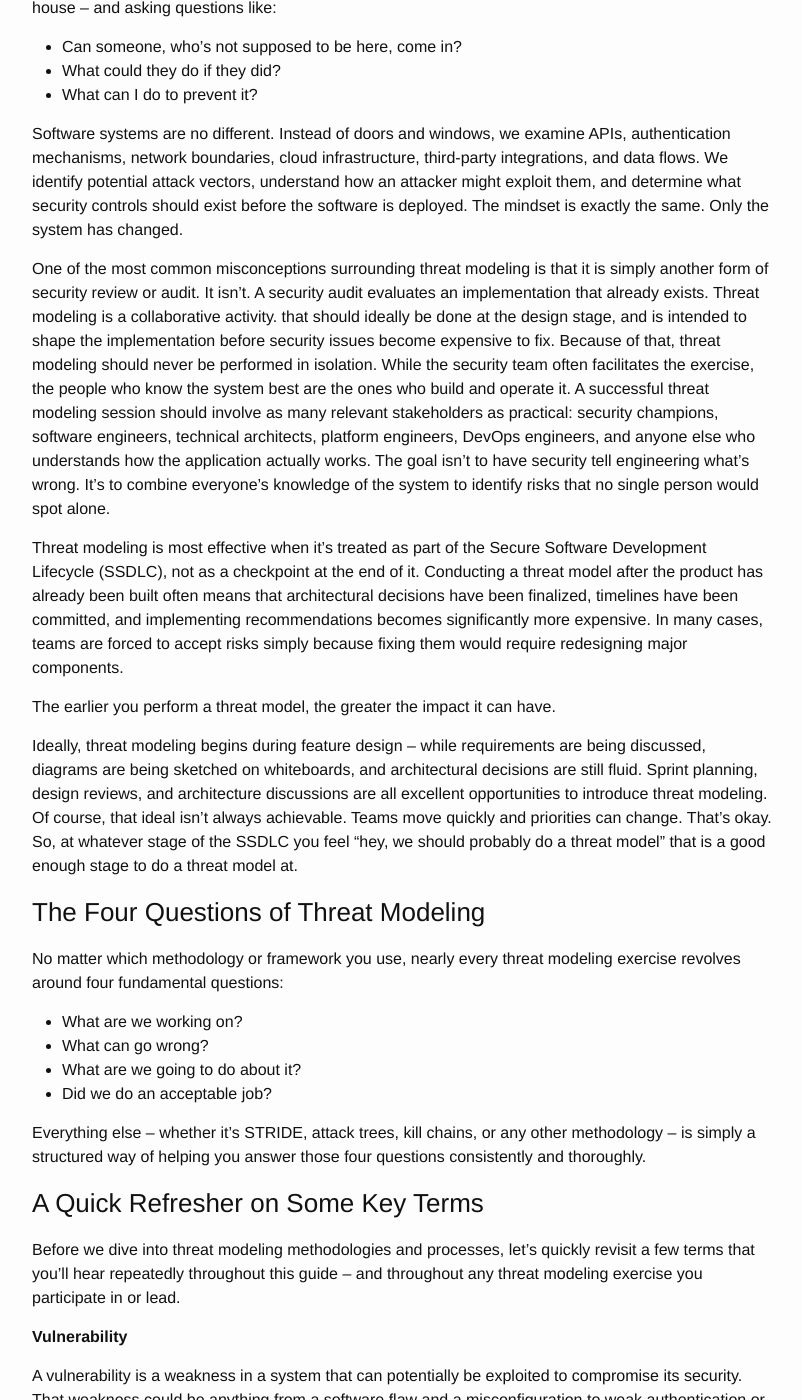
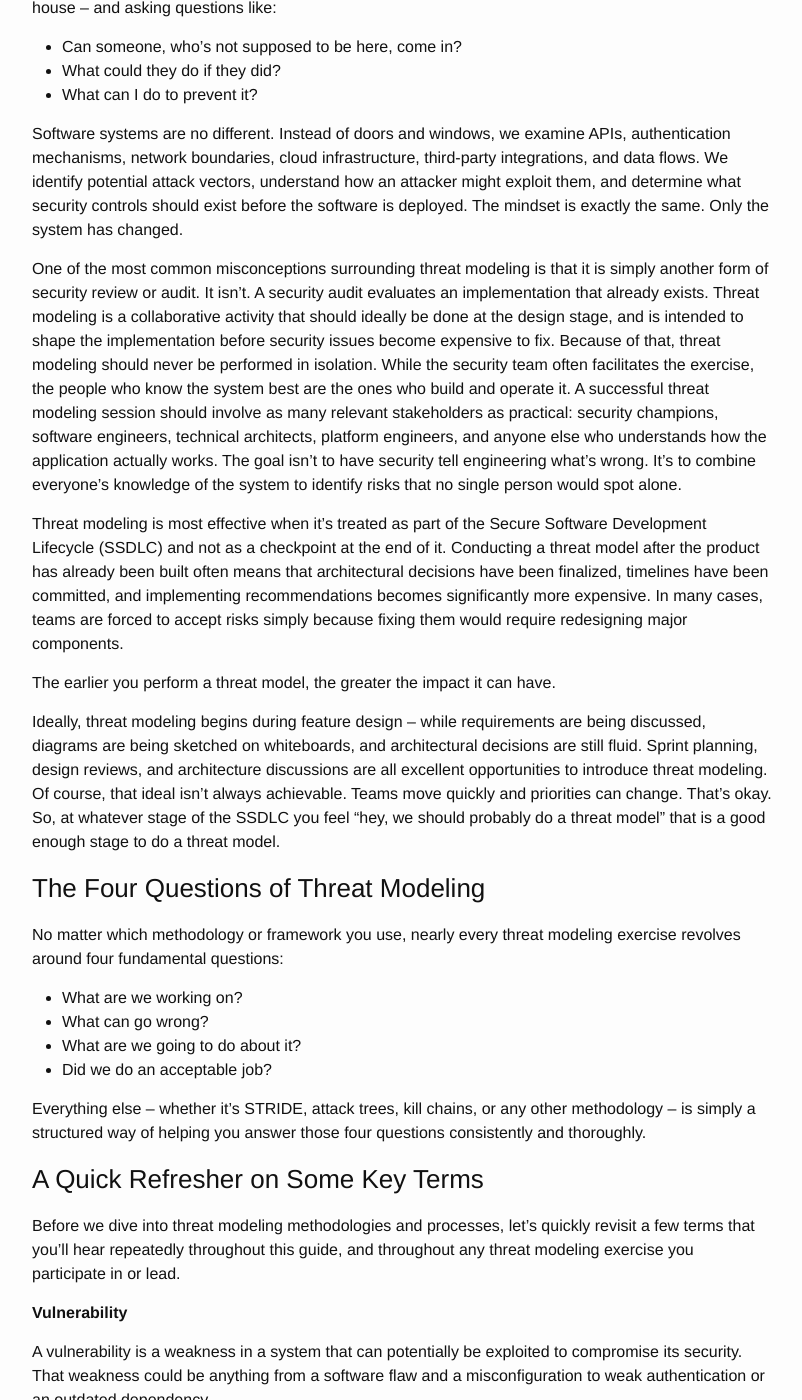
Before and after one commit to thatvirdiguy/thatvirdiguy.github.io, a Jekyll site: the page built from _posts/2026-07-06-threat-modeling-101.md, in a window 1280 px wide and 1400 px high, scrolled down 1074 px. Shown: the whole window, without its empty margins (238-1040 px from the left). Built offline with Jekyll 4.4.1, drawn with Linux system fonts in a browser that asks for light colours; our own code applies the rules of GitHub Pages for plain Markdown files; some of the changed text lies outside the part shown.

Commit message:
Update 2026-07-06-threat-modeling-101.md

```diff
--- a/_posts/2026-07-06-threat-modeling-101.md
+++ b/_posts/2026-07-06-threat-modeling-101.md
@@ -24,13 +24,13 @@
 
 Software systems are no different. Instead of doors and windows, we examine APIs, authentication mechanisms, network boundaries, cloud infrastructure, third-party integrations, and data flows. We identify potential attack vectors, understand how an attacker might exploit them, and determine what security controls should exist before the software is deployed. The mindset is exactly the same. Only the system has changed.
 
-One of the most common misconceptions surrounding threat modeling is that it is simply another form of security review or audit. It isn't. A security audit evaluates an implementation that already exists. Threat modeling is a collaborative activity. that should ideally be done at the design stage, and is intended to shape the implementation before security issues become expensive to fix. Because of that, threat modeling should never be performed in isolation. While the security team often facilitates the exercise, the people who know the system best are the ones who build and operate it. A successful threat modeling session should involve as many relevant stakeholders as practical: security champions, software engineers, technical architects, platform engineers, DevOps engineers, and anyone else who understands how the application actually works. The goal isn't to have security tell engineering what's wrong. It's to combine everyone's knowledge of the system to identify risks that no single person would spot alone.
+One of the most common misconceptions surrounding threat modeling is that it is simply another form of security review or audit. It isn't. A security audit evaluates an implementation that already exists. Threat modeling is a collaborative activity that should ideally be done at the design stage, and is intended to shape the implementation before security issues become expensive to fix. Because of that, threat modeling should never be performed in isolation. While the security team often facilitates the exercise, the people who know the system best are the ones who build and operate it. A successful threat modeling session should involve as many relevant stakeholders as practical: security champions, software engineers, technical architects, platform engineers, and anyone else who understands how the application actually works. The goal isn't to have security tell engineering what's wrong. It's to combine everyone's knowledge of the system to identify risks that no single person would spot alone.
 
-Threat modeling is most effective when it's treated as part of the Secure Software Development Lifecycle (SSDLC), not as a checkpoint at the end of it. Conducting a threat model after the product has already been built often means that architectural decisions have been finalized, timelines have been committed, and implementing recommendations becomes significantly more expensive. In many cases, teams are forced to accept risks simply because fixing them would require redesigning major components.
+Threat modeling is most effective when it's treated as part of the Secure Software Development Lifecycle (SSDLC) and not as a checkpoint at the end of it. Conducting a threat model after the product has already been built often means that architectural decisions have been finalized, timelines have been committed, and implementing recommendations becomes significantly more expensive. In many cases, teams are forced to accept risks simply because fixing them would require redesigning major components.
 
 The earlier you perform a threat model, the greater the impact it can have.
 
-Ideally, threat modeling begins during feature design – while requirements are being discussed, diagrams are being sketched on whiteboards, and architectural decisions are still fluid. Sprint planning, design reviews, and architecture discussions are all excellent opportunities to introduce threat modeling. Of course, that ideal isn't always achievable. Teams move quickly and priorities can change. That's okay. So, at whatever stage of the SSDLC you feel "hey, we should probably do a threat model" that is a good enough stage to do a threat model at.
+Ideally, threat modeling begins during feature design – while requirements are being discussed, diagrams are being sketched on whiteboards, and architectural decisions are still fluid. Sprint planning, design reviews, and architecture discussions are all excellent opportunities to introduce threat modeling. Of course, that ideal isn't always achievable. Teams move quickly and priorities can change. That's okay. So, at whatever stage of the SSDLC you feel "hey, we should probably do a threat model" that is a good enough stage to do a threat model.
 
 ### The Four Questions of Threat Modeling
 
@@ -45,7 +45,7 @@
 
 ### A Quick Refresher on Some Key Terms
 
-Before we dive into threat modeling methodologies and processes, let's quickly revisit a few terms that you'll hear repeatedly throughout this guide – and throughout any threat modeling exercise you participate in or lead.
+Before we dive into threat modeling methodologies and processes, let's quickly revisit a few terms that you'll hear repeatedly throughout this guide, and throughout any threat modeling exercise you participate in or lead.
 
 **Vulnerability**
 
@@ -94,9 +94,7 @@
 
 A flaw, however, is a weakness in the design or architecture of the system itself. It may involve missing trust boundaries, insecure authentication flows, poor authorization models, or assumptions that simply don't hold up against an attacker.
 
-You want to focus more on identifying the shortcomings in the design of the system than the shortcomings in the development/deployment of the system.
-
-Finding bugs during a threat modeling exercise is certainly valuable. Bugs often become entry points for attackers and should be addressed. But the real value of threat modeling lies in uncovering architectural flaws before they're built into the product. Design flaws are generally more expensive to fix once a system is in production, which is precisely why threat modeling aims to identify them as early as possible. In short, bugs are implementation problems. Flaws are design problems. A mature threat modeling practice focuses on both – but prioritizes finding the latter.
+You want to focus more on identifying the shortcomings in the design of the system than the shortcomings in the development/deployment of the system. Finding bugs during a threat modeling exercise is certainly valuable. Bugs often become entry points for attackers and should be addressed. But the real value of threat modeling lies in uncovering architectural flaws before they're built into the product. Design flaws are generally more expensive to fix once a system is in production, which is precisely why threat modeling aims to identify them as early as possible. In short, bugs are implementation problems. Flaws are design problems. A mature threat modeling practice focuses on both – but prioritizes finding the latter.
 
 ### Threat Modeling Methods and Approaches
 
@@ -237,7 +235,6 @@
 | 6. Attack Modeling                     | - Attack Surface Analysis <br> - Attack Tree Development / Attack Library Mgt. <br> - Attack to Vulnerability & Exploit Analysis Using Attack Trees                                                                                        |
 | 7. Risk & Impact Analysis              | - Qualify & Quantify Business Impact <br> - Countermeasure Identification and Residual Risk Analysis <br> - ID Risk Mitigation Strategies                                                                                                  |
 
-
 One of PASTA's strengths is that it encourages you to think beyond individual vulnerabilities. It asks not only what could happen, but also how likely it is, what the business impact would be, and which risks deserve immediate attention.
 
 #### DREAD
@@ -261,7 +258,6 @@
 | Exploitability   | What’s Required to Launch the Attack?      | 2.5: Advanced programming and networking skills <br> 5: Available attack tools <br> 9: Web application proxies <br> 10: Web browser                                                                                                                               |
 | Affected Users   | How Many People Would the Attack Affect?   | 0: No users <br> 2.5: Individual user <br> 6: Few users <br> 8: Administrative users <br> 10: All users                                                                                                                                                           |
 | Discoverability  | How Easy Is the Vulnerability to Discover? | 0: Hard to discover the vulnerability <br> 5: HTTP requests can uncover the vulnerability <br> 8: Vulnerability found in the public domain <br> 10: Vulnerability found in web address bar or form                                                                |
-
 
 The key idea behind DREAD is that it introduces a degree of consistency into risk assessment. Rather than relying solely on intuition, teams evaluate each threat against the same set of criteria, making it easier to compare risks and prioritize remediation efforts. DREAD isn't as widely used today as it once was – many organizations have adopted alternative risk-scoring methodologies – but it remains a useful way to understand the factors that contribute to the overall severity of a threat.
 
```
Also changed, not shown: other parts of _posts/2026-07-06-threat-modeling-101.md (+2 -2 lines).
